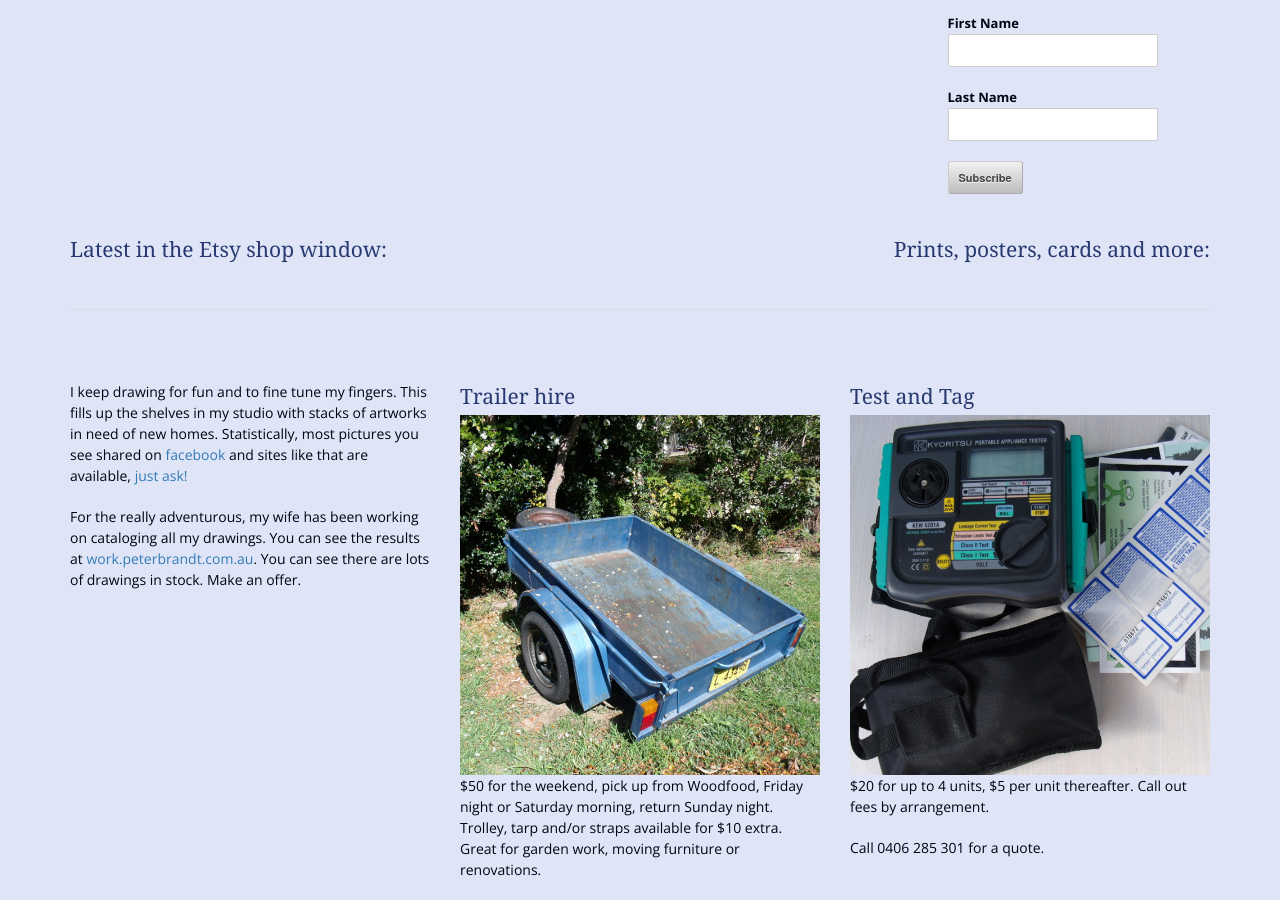
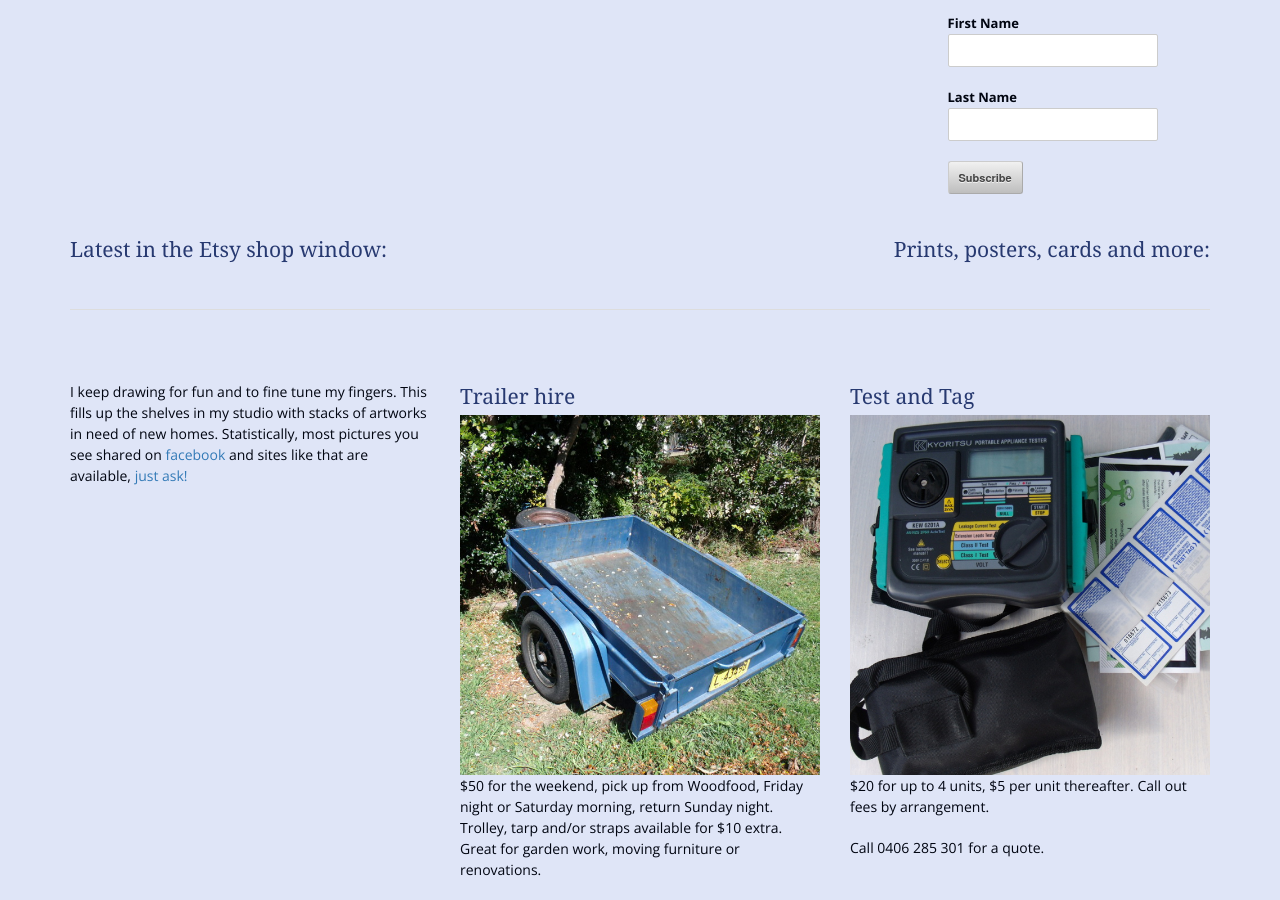
Before and after one commit to veromary/peterbrandt.com.au, a Jekyll site: the page built from index.html, in a window 1280 px wide and 900 px high, scrolled down 618 px. Built offline with Jekyll 4.4.1, drawn with Linux system fonts in a browser that asks for light colours; nearby versions of some CDN libraries; some web fonts are replaced.

Commit message:
hide the database

```diff
--- a/index.html
+++ b/index.html
@@ -132,7 +132,6 @@ document.getElementById('ji-tumblr-url-tumblet-15').setAttribute('href', tumblr_
 <p>
 I keep drawing for fun and to fine tune my fingers.  This fills up the shelves in my studio with stacks of artworks in need of new homes.  Statistically, most pictures you see shared on <a href="http://facebook.com/AvalonPrand">facebook</a> and sites like that are available, <a href="mailto:peter@brandt.id.au?subject=How%20much%20is%20that%20picture%20in%20the%20window">just ask!</a>
 </p>
-<p>For the really adventurous, my wife has been working on cataloging all my drawings.  You can see the results at <a href="http://work.peterbrandt.com.au">work.peterbrandt.com.au</a>.  You can see there are lots of drawings in stock.  Make an offer.</p>
 </div>
 <div class="col-sm-4">
 <h4>Trailer hire</h4>
```
